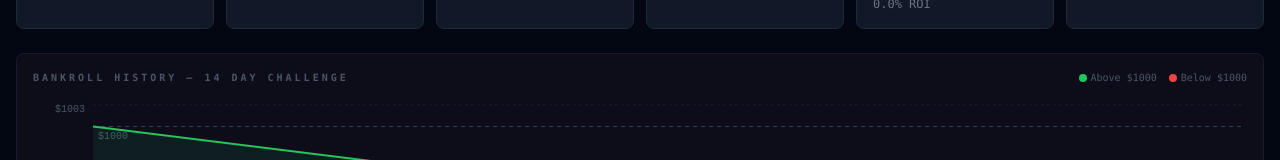
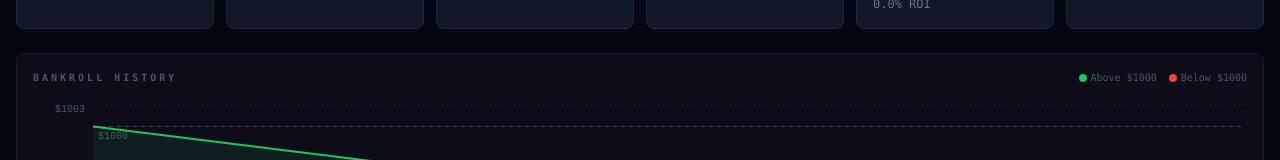
Before and after one commit to jermerqua03/crmbz-bet-dashboard, a Next.js app: page / in a window 1280 px wide. Shown: the part 198-358 px from the top of the page. Built offline with nearby package versions, Linux system fonts and the light colour scheme; no server answers.

Commit message:
remove '14 Day Challenge' label from bankroll chart

```diff
--- a/components/BankrollChart.tsx
+++ b/components/BankrollChart.tsx
@@ -51,7 +51,7 @@ export default function BankrollChart({ data }: { data: BankrollDataPoint[] }) {
     <div className="bg-[#0d0d1a] border border-[#1a1a2e] rounded-lg p-4">
       <div className="flex items-center justify-between mb-4">
         <h2 className="text-[10px] font-bold tracking-[0.3em] uppercase text-[#4b5563]">
-          Bankroll History — 14 Day Challenge
+          Bankroll History
         </h2>
         <div className="flex items-center gap-3 text-[10px] text-[#4b5563]">
           <span className="flex items-center gap-1">
```
